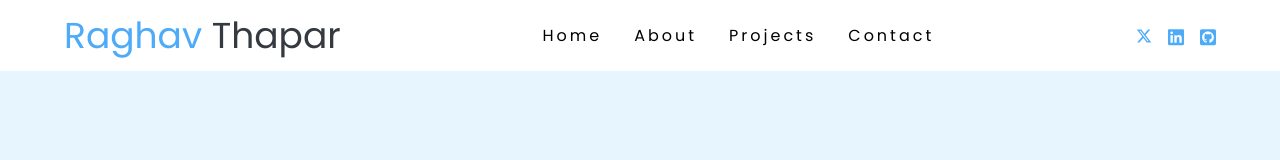
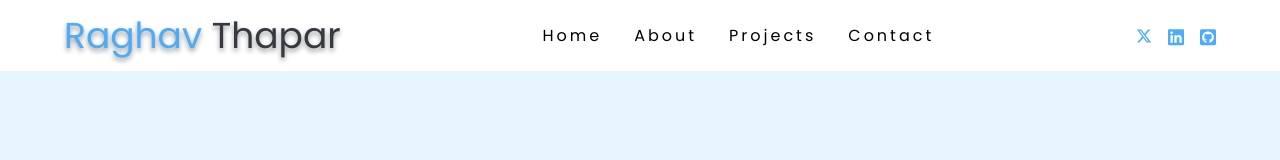
Before and after one commit to raghavthapar7/Navbar, a plain HTML site: page index.html in a window 1280 px wide. Drawn offline with Linux system fonts and the light colour scheme.

Commit message:
Added text-shadow to logo

```diff
--- a/style.css
+++ b/style.css
@@ -27,6 +27,7 @@ body {
 
 .logo {
   font-size: 36px;
+  text-shadow: 0px 3px 5px rgba(0, 0, 0, 0.4);
 }
 
 .highlight {
```
